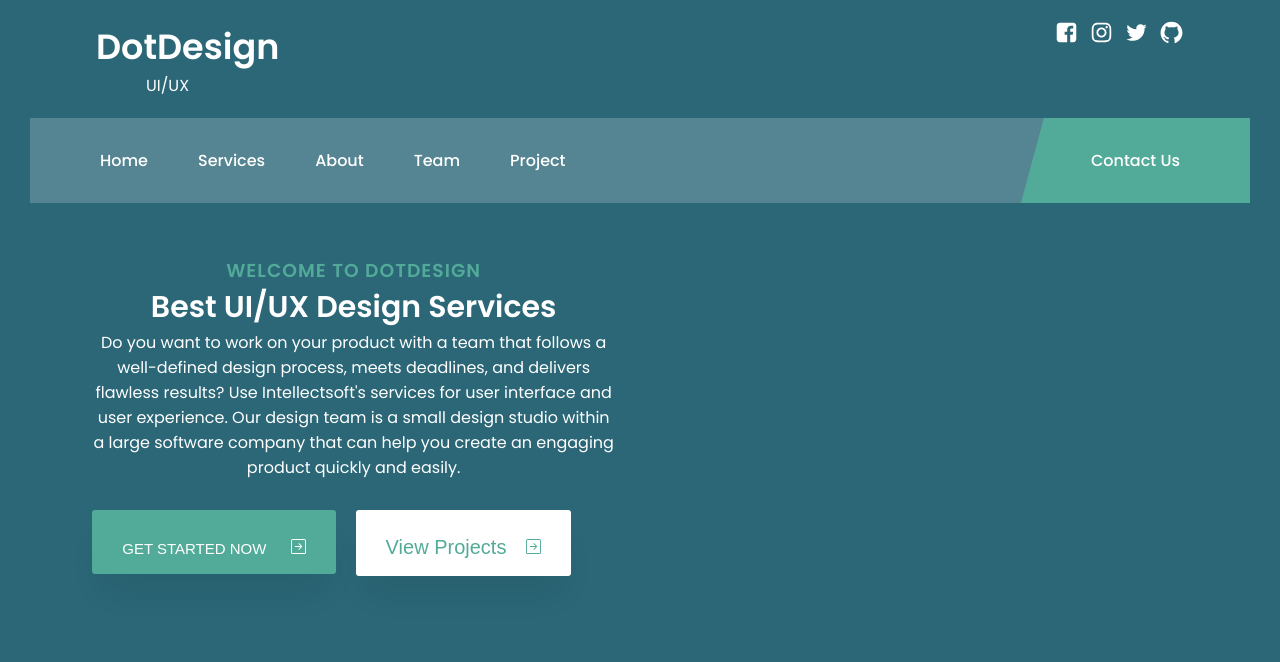
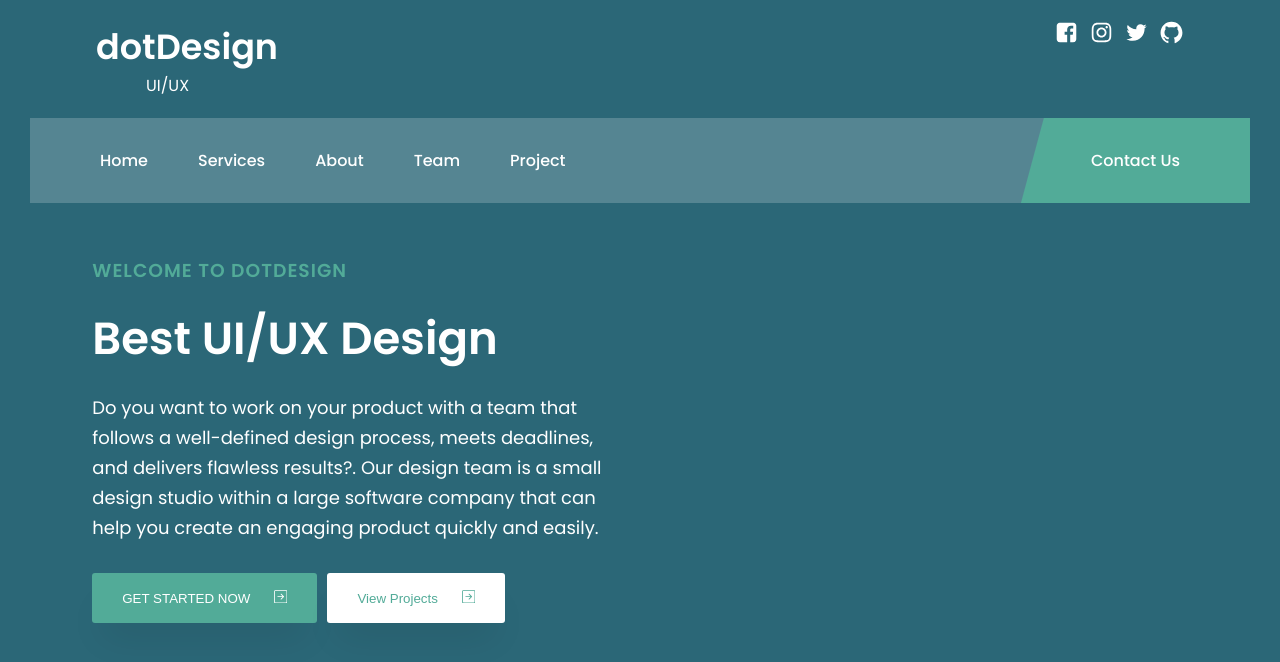
Before and after one commit to Jessy-G26/dotDesign, a React (Create React App) app: page / in a window 1280 px wide. Shown: the top 662 px of the page. Built offline with nearby package versions, Linux system fonts and the light colour scheme.

Commit message:
done home page but not picture yet

```diff
--- a/src/App.css
+++ b/src/App.css
@@ -59,21 +59,18 @@ button{
 
   padding: 17px 30px ;
   background-color: #52ab98;
-  font-size: 15px;
   color: #fff;
   font-weight: 500;
   border:none;
-  margin: 30px 20px 0 0;
+  margin: 30px 10px 0 0;
   border-radius: 3px;
   cursor: pointer;
   box-shadow: 0 24px 36px -11px rgba(0 0 0 /9%);
 }
 
-button .icon-btn{
-margin-left:20px;
-margin-top:12px;
-font-size: 15px;
-text-align: center;
+button i{
+  margin-left: 20px;
+
 }
 
 button:hover{
@@ -83,23 +80,29 @@ button:hover{
 .primary-btn{
   background-color: #fff;
   color: #52ab98;
-  font-size: 20px;
+
 }
 
- h3{
-  text-align: center;
+
+#heading{
+  text-align:center;
+  padding: 40x 0;
+}
+
+#heading h3{
   font-weight: 600;
   letter-spacing: 1px;
   color: #52ab98;
   text-transform: uppercase;
 }
 
-h1{
-  text-align: center;
-  font-size: 30px;
+#heading h1{
+  font-size: 45px;
+  margin: 20px 0;
   text-transform: capitalize;
 }
 
 p{
-  text-align: center;
+  line-height:30px;
+  font-size: 18px;
 }
--- a/src/components/heading/header.css
+++ b/src/components/heading/header.css
@@ -22,6 +22,7 @@
 header{
     background-color: rgba(255,255,255,0.2);
     margin: 0 30px;
+    position: relative;
 }
 
 header li{
@@ -88,7 +89,7 @@ header ul li a:hover{
         font-size: 30px;
         position: absolute;
         right: 20px;
-        top:20px;
+        top:-20px;
     }
 
     .mobile-nav{
--- a/src/components/home/Hero.jsx
+++ b/src/components/home/Hero.jsx
@@ -1,6 +1,7 @@
 import React from 'react'
 import './home.css'
 import {BsArrowRightSquare} from 'react-icons/bs'
+import Title from './Title'
 
 
 
@@ -11,16 +12,16 @@ const Hero = () => {
     <section className="hero">
       <div className="container">
         <div className="row">
-          <h3>Welcome to dotDesign</h3>
-          <h1>Best UI/UX Design Services</h1>
-          <p>Do you want to work on your product with a team that follows a well-defined design process, meets deadlines, and delivers flawless results? Use Intellectsoft's services for user interface and user experience. Our design team is a small design studio within a large software company that can help you create an engaging product quickly and easily.</p>
+        <Title subtitle={'Welcome to dotDesign'} title={'Best UI/UX design'}/>
+          <p>Do you want to work on your product with a team that follows a well-defined design process, meets deadlines, and delivers flawless results?. Our design team is a small design studio within a large software company that can help you create an engaging product quickly and easily.</p>
         <div className="button">
           <button >
-            GET STARTED NOW <BsArrowRightSquare className='icon-btn'/>
+            GET STARTED NOW <i><BsArrowRightSquare/></i>
           </button>
           <button className="primary-btn">
-          View Projects<BsArrowRightSquare className='icon-btn'/>
+          View Projects <i><BsArrowRightSquare/></i>
           </button>
+
         </div>
         </div>
       </div>
--- /dev/null
+++ b/src/components/home/Title.jsx
@@ -0,0 +1,12 @@
+import React from 'react'
+
+const Title = ({subtitle,title}) => {
+  return (
+    <div id = 'heading'>
+        <h3>{subtitle}</h3>
+        <h1>{title}</h1>
+    </div>
+  )
+}
+
+export default Title
--- a/src/components/home/home.css
+++ b/src/components/home/home.css
@@ -9,3 +9,30 @@
     padding-right: 50px;
     color: #fff;
 }
+
+.hero #heading h3{
+    color: fff;
+}
+
+.hero #heading{
+    text-align: left;
+    margin: 0;
+    padding: 0;
+}
+
+
+@media screen and (max-width:768px) {
+    .margin{
+        height: 40vh;
+    }
+
+    .hero{
+        background-position: right;
+        padding-top: 50%;
+        height: 80vh;
+    }
+
+    .hero .row{
+        width: 100%;
+    }
+}
```
